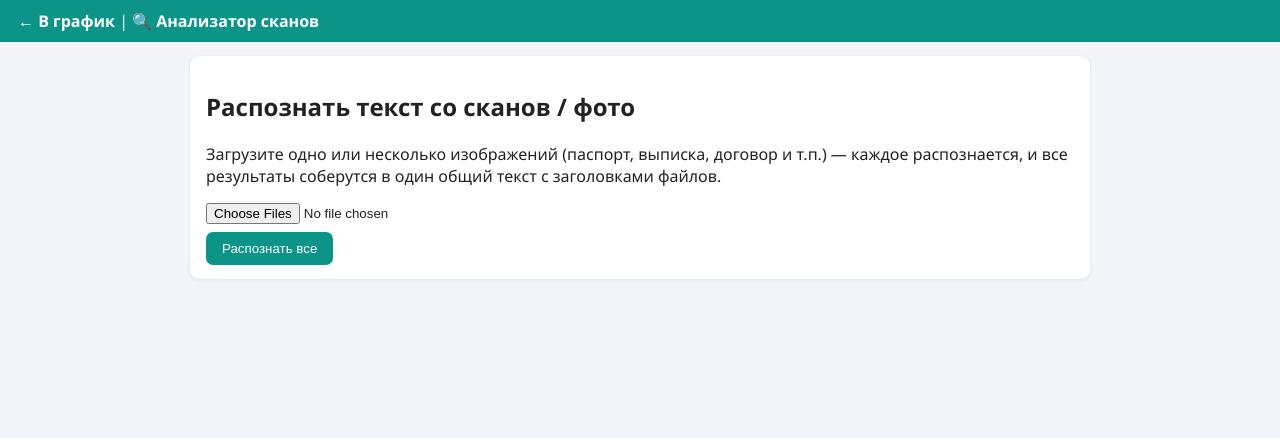
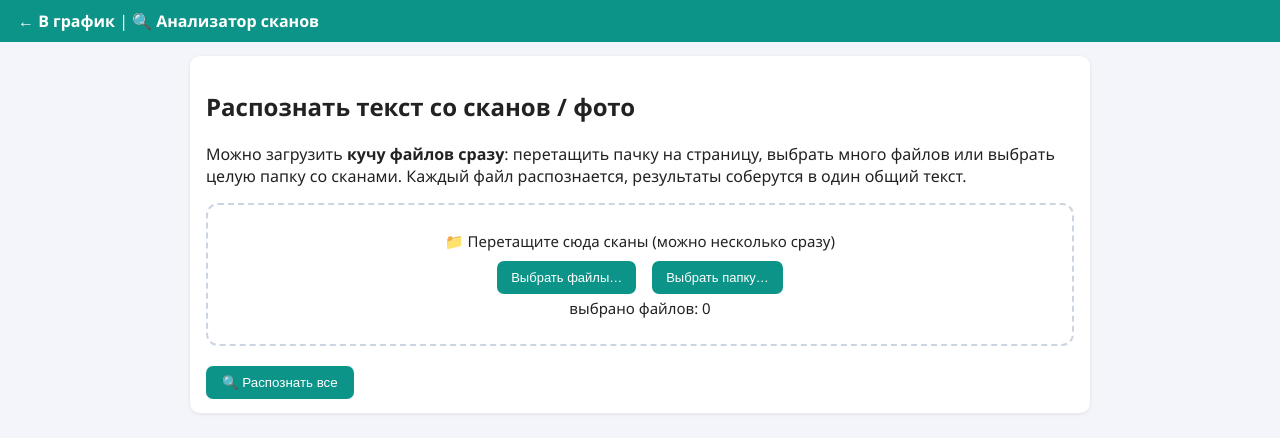
Before and after one commit to ZaviToy87/grafikraboty, a Flask app: template templates/ocr.html in a window 1280 px wide. Shown: the top 438 px of the page. Run offline with Flask 3, Linux system fonts and the light colour scheme; the template is opened without the code that fills it, so the values that code supplies are empty.

Commit message:
Анализатор: массовая загрузка — выбор пачки/папки и drag&drop, фильтр картинок

```diff
--- a/templates/ocr.html
+++ b/templates/ocr.html
@@ -14,6 +14,8 @@ pre{white-space:pre-wrap;background:#f8fafc;border:1px solid #e2e8f0;border-radi
 .kv{width:auto;border-collapse:collapse}
 button{background:#0d9488;color:#fff;border:0;padding:9px 16px;border-radius:7px;cursor:pointer}
 .err{color:#b91c1c}
+.drop{border:2px dashed #cbd5e1;border-radius:12px;padding:26px 14px;text-align:center;margin:8px 0 12px;font-size:15px;cursor:pointer;background:#fff}
+.drop button{margin:10px 6px 4px;background:#0d9488;color:#fff;border:0;padding:9px 14px;border-radius:7px;cursor:pointer;font-size:13px}
 </style>
 </head>
 <body>
@@ -21,15 +23,50 @@ button{background:#0d9488;color:#fff;border:0;padding:9px 16px;border-radius:7px
 <div class="wrap">
 <div class="card">
 <h2>Распознать текст со сканов / фото</h2>
-<p class="small">Загрузите одно или несколько изображений (паспорт, выписка, договор и т.п.) — каждое
-распознается, и все результаты соберутся в один общий текст с заголовками файлов.</p>
-<form method="post" enctype="multipart/form-data">
-  <input type="file" name="files" accept="image/*" multiple required
-         style="margin-bottom:8px;display:block">
-  <button>Распознать все</button>
+<p class="small">Можно загрузить <b>кучу файлов сразу</b>: перетащить пачку на страницу,
+выбрать много файлов или выбрать целую папку со сканами. Каждый файл распознается,
+результаты соберутся в один общий текст.</p>
+<div id="drop" class="drop">
+  <div>📁 Перетащите сюда сканы (можно несколько сразу)</div>
+  <button type="button" onclick="document.getElementById('files-in').click()">Выбрать файлы…</button>
+  <button type="button" onclick="document.getElementById('dir-in').click()">Выбрать папку…</button>
+  <div id="cnt" class="small">выбрано файлов: 0</div>
+</div>
+<form method="post" enctype="multipart/form-data" id="ocr-form">
+  <input type="file" id="files-in" name="files" accept="image/*" multiple
+         style="display:none" onchange="updateCnt()">
+  <input type="file" id="dir-in" name="files" accept="image/*" webkitdirectory
+         style="display:none" onchange="updateCnt()">
+  <button style="margin-top:8px">🔍 Распознать все</button>
 </form>
 {% if result.error %}<p class="err">{{ result.error }}</p>{% endif %}
 </div>
+
+<script>
+const drop = document.getElementById('drop');
+['dragover','dragenter'].forEach(ev => drop.addEventListener(ev, e => {
+  e.preventDefault(); drop.style.borderColor='#0d9488'; drop.style.background='#ccfbf1';
+}));
+['dragleave','drop'].forEach(ev => drop.addEventListener(ev, e => { e.preventDefault();
+  drop.style.borderColor='#cbd5e1'; drop.style.background='#fff'; }));
+drop.addEventListener('drop', e => {
+  const dt = e.dataTransfer;
+  if (dt && dt.files && dt.files.length) {
+    const data = new DataTransfer();
+    const fi = document.getElementById('files-in');
+    for (const f of dt.files) data.items.add(f);
+    fi.files = data.files;
+    updateCnt();
+  }
+});
+function updateCnt(){
+  let n = 0;
+  const a = document.getElementById('files-in').files.length;
+  const b = document.getElementById('dir-in').files.length;
+  n = Math.max(a, b);
+  document.getElementById('cnt').textContent = 'выбрано файлов: ' + n;
+}
+</script>
 
 {% if result.items %}
 <div class="card">
--- a/web_ocr.py
+++ b/web_ocr.py
@@ -30,8 +30,11 @@ def ocr_page():
     if request.method == 'POST':
         files = request.files.getlist('files')
         files = [f for f in files if f and f.filename]
+        IMG = ('.jpg', '.jpeg', '.png', '.bmp', '.tif', '.tiff', '.webp')
+        files = [f for f in files
+                 if os.path.splitext(f.filename or '')[1].lower() in IMG]
         if not files:
-            result['error'] = 'Файлы не выбраны'
+            result['error'] = 'Не выбрано ни одного изображения (jpg/png/bmp/tif…)'
         else:
             os.makedirs(UPLOADS, exist_ok=True)
             combined = []
```
